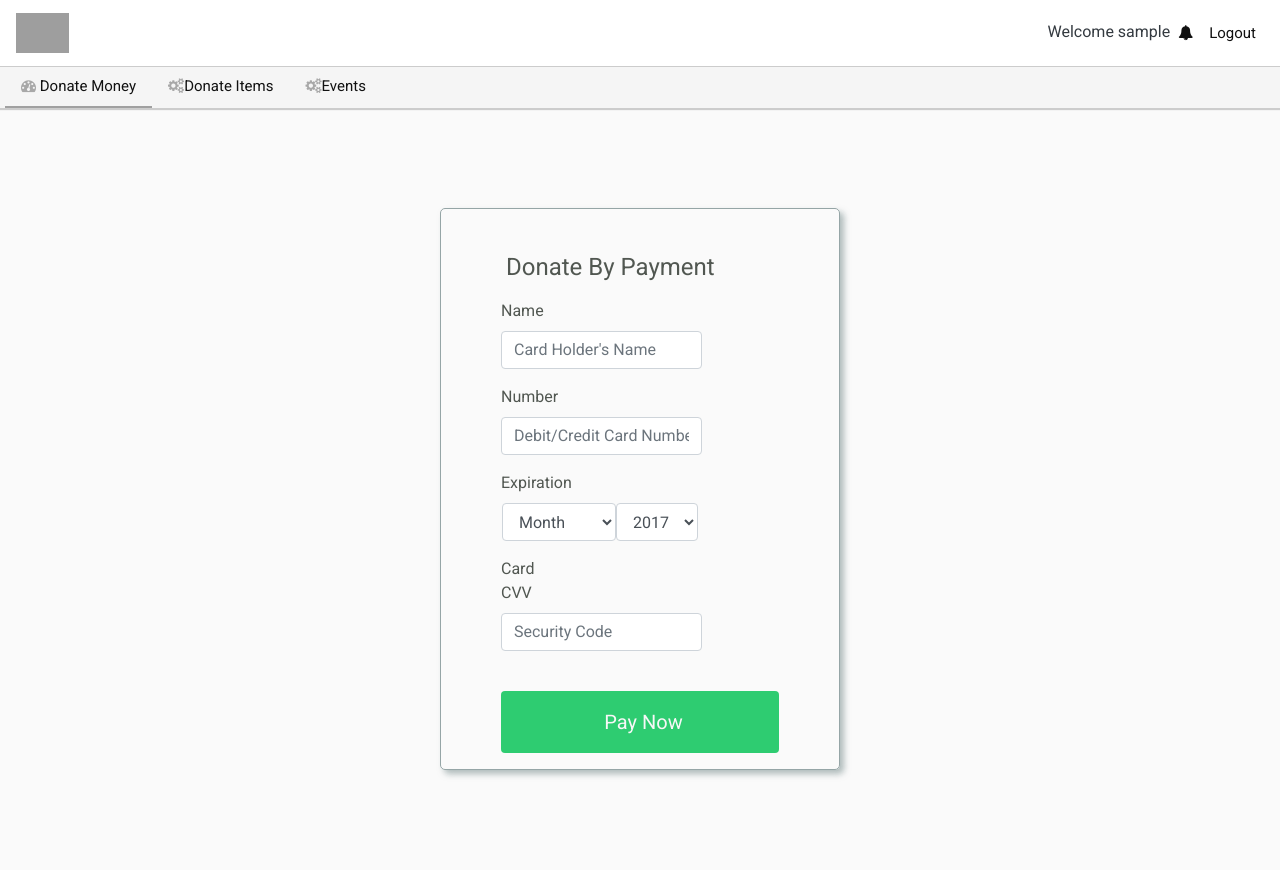
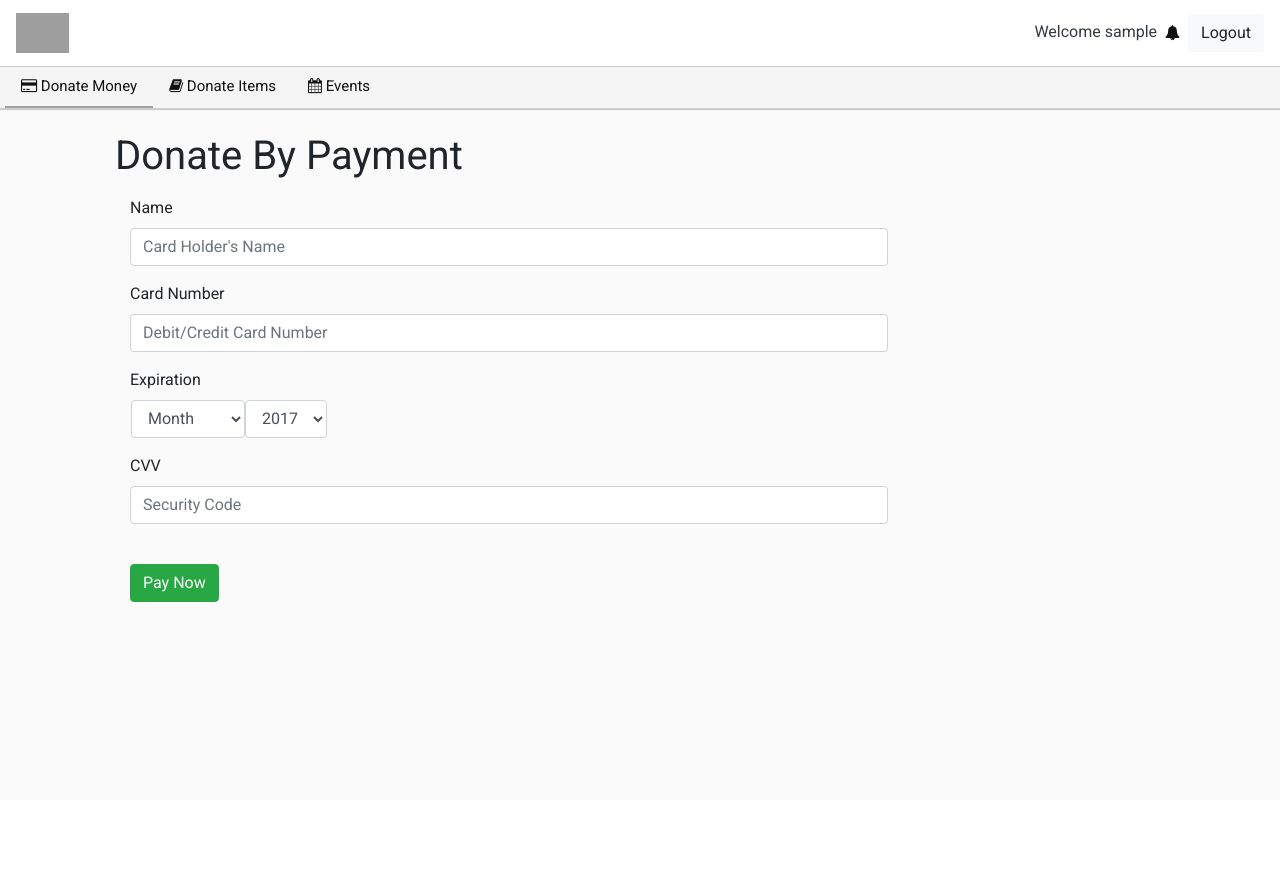
Before and after one commit to DetroitPhenioxCenter-AIS/DonorApplication, a PHP site: page /dpc/home.php in a window 1280 px wide. After the commit the page ends 602 px from the top, so only its background shows below. Run offline with PHP 8.4, Linux system fonts and the light colour scheme; the visitor is signed in with stand-in values (Sample User, id 1); some libraries are stand-ins or nearby versions; grey boxes are pictures that could not be loaded.

Commit message:
Home page changed and events added

```diff
--- a/home.php
+++ b/home.php
@@ -41,7 +41,9 @@
                      <a class="nav-link" href="#"><i class="fa fa-bell"></i></a>
                   </li>
                   <li class="nav-item">
-                     <a class="nav-link" name="logout" href="logout.php">Logout</a>
+                  	<form action="logout.php" method="post">
+                     <button class="btn btn-light" name="logout" type="submit">Logout</button>
+                 	</form>
                   </li>
                   <!--  <li class="nav-item">
                      <a class="nav-link disabled" href="#">Disabled</a>
@@ -57,13 +59,13 @@
   <div class="w-100">
   <ul class="nav nav-pills shadow"  role="tablist">
     <li class="nav-item">
-      <a class="nav-link active" data-toggle="pill" href="#home"> <span class="fa fa fa-dashboard" style="color:#a8a8a8;"></span>	  Donate Money</a>
+      <a class="nav-link active" data-toggle="pill" href="#home"> <span class="fa fa fa-credit-card"></span> Donate Money</a>
     </li>
     <li class="nav-item">
-      <a class="nav-link" data-toggle="pill" href="#d1"> <span class="fa fa-cogs" style="color:#a8a8a8;"></span>Donate Items</a>
+      <a class="nav-link" data-toggle="pill" href="#d1"> <span class="fa fa-book" ></span> Donate Items</a>
     </li>
     <li class="nav-item">
-      <a class="nav-link" data-toggle="pill" href="#d2"> <span class="fa fa-cogs" style="color:#a8a8a8;"></span>Events</a>
+      <a class="nav-link" data-toggle="pill" href="#d2"> <span class="fa fa-calendar"></span> Events</a>
     </li>
   </ul>
 </div>
@@ -71,7 +73,7 @@
   //$conn = mysqli_connect('127.0.0.1','root','');
    //mysqli_select_db($conn,'USERBASE'); ?> -->
   <!-- Tab panes -->
-  <div class="container payment_box">
+  <div class="container">
   <div class="tab-content">
     <div id="home" class="container tab-pane active"><br>
           <div class="container">
@@ -87,7 +89,7 @@
 			          </div>
 			        </div>
 			        <div class="form-group">
-			          <label class="col-sm-3 control-label" for="card-number">Number</label>
+			          <label class="col-sm-3 control-label" for="card-number"> Card Number</label>
 			          <div class="col-sm-9">
 			            <input type="text" class="form-control" name="card-number" id="card-number" placeholder="Debit/Credit Card Number">
 			          </div>
@@ -130,14 +132,14 @@
 			          </div>
 			        </div>
 			        <div class="form-group">
-			          <label class="col-sm-3 control-label" for="cvv">Card CVV</label>
+			          <label class="col-sm-3 control-label" for="cvv">CVV</label>
 			          <div class="col-sm-9">
-			            <input type="text" class="form-control" name="cvv" id="cvv" placeholder="Security Code">
+			            <input type="password" class="form-control" maxlength="3" name="cvv" id="cvv" placeholder="Security Code">
 			          </div>
 			        </div>
 			        <br>
 			        <div class="form-group">
-			          <div class="col-sm-12">
+			          <div class="col-sm-2">
 			            <button type="button" class="btn btn-success" id="pay-now">Pay Now</button>
 			          </div>
 			        </div>
@@ -207,7 +209,39 @@ jQuery(document).ready(function(){
     </div>
     <div id="d2" class="container tab-pane fade"><br>
     <h1>Events</h1>
-
+        <div class="card-deck">
+  <div class="card">
+    <img class="card-img-top" src="https://encrypted-tbn0.gstatic.com/images?q=tbn:ANd9GcT6Rd7_CyaP3FOvx3ijyWQflOOe7uvR74uyxcoPpa4pyAPShFmd" alt="Card image cap">
+    <div class="card-body">
+      <h5 class="card-title">Event 1</h5>
+       <p class="card-text"><small> Date : 06-01-2018<br>Venue : DPC<br>Description : This is a wider card with supporting text below as a natural lead-in to additional content.</small></p>
+        <button  name="invite" class="btn btn-md btn-primary">Register</button>
+    </div>
+  </div>
+  <div class="card">
+    <img class="card-img-top" src="https://encrypted-tbn0.gstatic.com/images?q=tbn:ANd9GcQlEteLUUNiPUClzjkHtV3ukGrBim01r-XutDfI9YdB4v5sH99-" alt="Card image cap">
+    <div class="card-body">
+      <h5 class="card-title">Event 2</h5>
+       <p class="card-text"><small> Date : 06-01-2018<br>Venue : DPC<br>Description : This is a wider card with supporting text below as a natural lead-in to additional content.</small></p>
+      <button  name="invite" class="btn btn-md btn-primary">Register</button>
+    </div>
+  </div>
+  <div class="card">
+    <img class="card-img-top" src="https://encrypted-tbn0.gstatic.com/images?q=tbn:ANd9GcTjA8WDPKKkGrdJlqtdSbP_ZzcP3bhaS0HR8wzSIsilsbeGDQ2rmA" alt="Card image cap">
+    <div class="card-body">
+      <h5 class="card-title">Event 3</h5>
+       <p class="card-text"><small> Date : 06-01-2018<br>Venue : DPC<br>Description : This is a wider card with supporting text below as a natural lead-in to additional content.</small></p>
+       <button  name="invite" class="btn btn-md btn-primary">Register</button>
+    </div>
+  </div>
+  <div class="card">
+    <img class="card-img-top" src="https://encrypted-tbn0.gstatic.com/images?q=tbn:ANd9GcTjA8WDPKKkGrdJlqtdSbP_ZzcP3bhaS0HR8wzSIsilsbeGDQ2rmA" alt="Card image cap">
+    <div class="card-body">
+      <h5 class="card-title">Event 4</h5>
+      <p class="card-text"><small> Date : 06-01-2018<br>Venue : DPC<br>Description : This is a wider card with supporting text below as a natural lead-in to additional content.</small></p>
+        <button  name="invite" class="btn btn-md btn-primary">Register</button>
+    </div>
+  </div></div>
     </div>
 
   </div>
--- a/styles.css
+++ b/styles.css
@@ -68,81 +68,3 @@ a:hover {
   padding:1.25rem;
   background-color:#ffffff;
 }
-
-/* Payment */
-
-
-.payment_box {
-  width: 400px;
-  margin: 100px auto;
-  border-radius: 5px;
-  border: 1px solid #95A5A6;
-  color: #515751;
-  -webkit-box-shadow: 4px 4px 6px 0px rgba(149,165,166,0.75);
-  -moz-box-shadow: 4px 4px 6px 0px rgba(149,165,166,0.75);
-  box-shadow: 4px 4px 6px 0px rgba(149,165,166,0.75);
-}
-
-h1 {
-  color:#515751;
-  margin:0;
-  padding: 10px 20px;
-  font-size: 24px;
-  font-weight:normal;
-}
-
-.form-top {
-  padding-top:20px;
-  text-align: left;
-}
-
-.input-hide {
-  float:right;
-  cursor:pointer;
-}
-
-select.form-control:hover{
-  background: #F8F9F9;
-}
-
-option select.form-control :hover {
-  background: #F8F9F9;
-}
-
-input {
-  font-size: 18px;
-  color:#4b6cb7;
-  background-color: #f7f7f7;
-  width:100%;
-  padding:13px 13px 13px 20px;
-  box-sizing: border-box;
-  border: 3px solid rgba(0,0,0,0);
-}
-
-.form-control:focus {
-  border: 3px solid #2ECC71;
-}
-
-#pay-now {
-  font-size: 20px;
-  color:#f7f7f7;
-  background-color: #2ECC71;
-  width:100%;
-  padding:13px 13px 13px 20px;
-  box-sizing: border-box;
-  border: 3px solid rgba(0,0,0,0);
-  box-shadow:
-  transition: all .3s linear;
-}
-
-#pay-now a {
-  text-decoration: none;
-  color:#4b6cb7;
-}
-
-#pay-now:hover {
-  color: #f7f7f7;
-  background: #27AE60;
-  outline: none;
-  transition: all .3s linear;
-}
```
